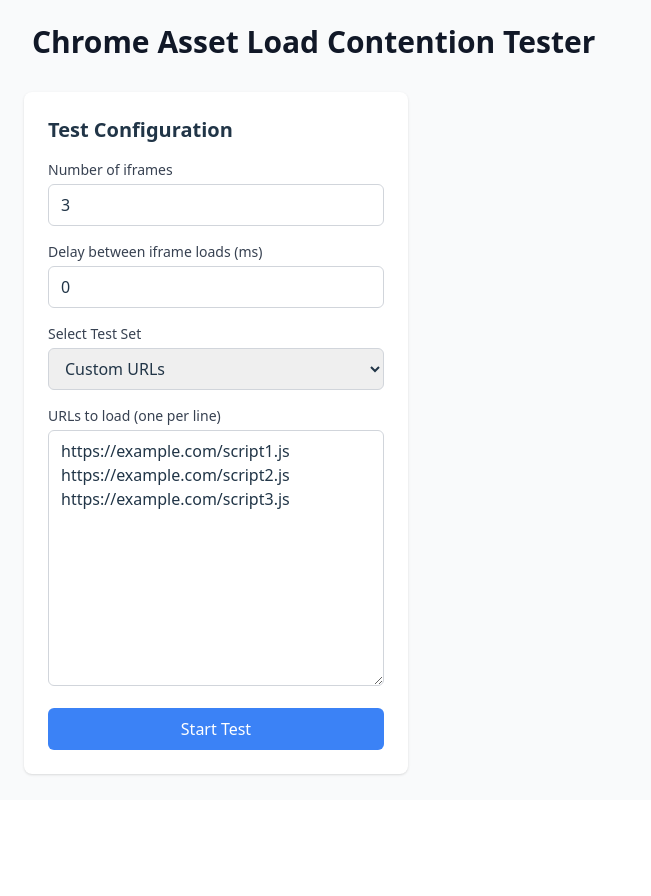
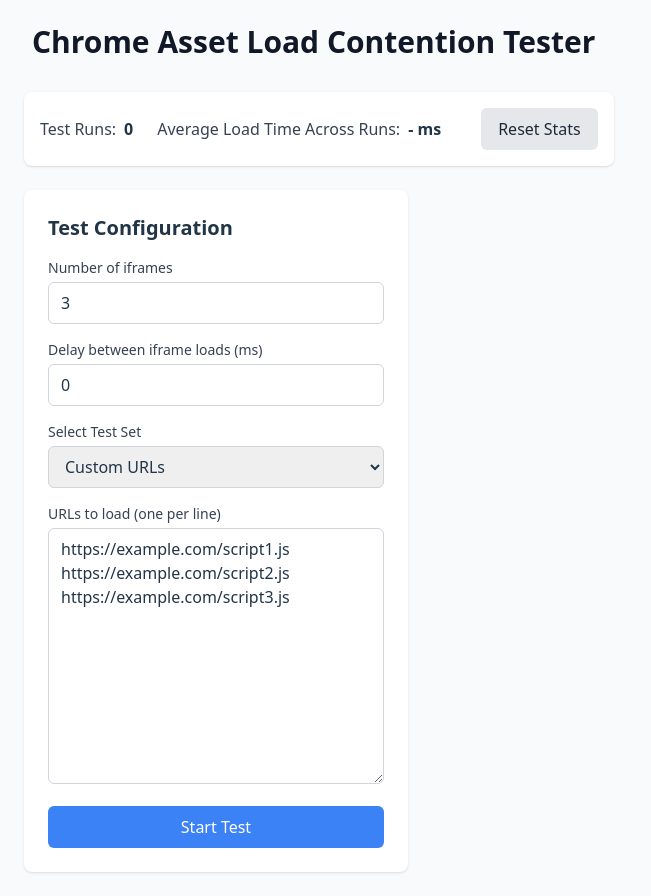
Before and after one commit to aaronhaines/load-tester, a React (Vite) app: page / in a window 1280 px wide. Shown: the whole page, without its empty margins (0-651 px from the left). Before the commit the page ends 800 px from the top, so only its background shows below. Built offline with nearby package versions, Linux system fonts and the light colour scheme; the HTML template or start-up script is replaced by a standard one.

Commit message:
Avg across test runs

```diff
--- a/src/App.tsx
+++ b/src/App.tsx
@@ -35,6 +35,9 @@ function App() {
   const [completedFrames, setCompletedFrames] = useState<number>(0);
   const [urlInput, setUrlInput] = useState(urlConfig.urls.join("\n"));
   const [selectedTestSet, setSelectedTestSet] = useState<string>("");
+  const [runStats, setRunStats] = useState<{ count: number; totalAvg: number }>(
+    { count: 0, totalAvg: 0 }
+  );
 
   useEffect(() => {
     // Initialize textarea with default URLs
@@ -92,13 +95,26 @@ function App() {
 
         if (iframeResults.length === config.iframeCount) {
           const endTime = performance.now();
-          setResults({
+          const newResults = {
             results: iframeResults,
             startTime,
             endTime,
             totalDuration: endTime - startTime,
+          };
+          setResults(newResults);
+          setIsRunning(false);
+          // Update runStats
+          setRunStats((prev) => {
+            const thisAvg =
+              iframeResults.reduce((acc, r) => acc + r.totalDuration, 0) /
+              iframeResults.length;
+            const newCount = prev.count + 1;
+            const newTotalAvg =
+              prev.count === 0
+                ? thisAvg
+                : (prev.totalAvg * prev.count + thisAvg) / newCount;
+            return { count: newCount, totalAvg: newTotalAvg };
           });
-          setIsRunning(false);
           window.removeEventListener("message", handleMessage);
         }
       }
@@ -131,6 +147,32 @@ function App() {
         <h1 className="text-3xl font-bold text-gray-900 mb-8 px-2">
           Chrome Asset Load Contention Tester
         </h1>
+
+        {/* Test Run Stats Display */}
+        <div className="mb-6 flex items-center gap-6">
+          <div className="bg-white rounded-lg shadow p-4 flex items-center gap-6">
+            <div>
+              <span className="text-gray-700 font-medium">Test Runs:</span>
+              <span className="ml-2 font-bold">{runStats.count}</span>
+            </div>
+            <div>
+              <span className="text-gray-700 font-medium">
+                Average Load Time Across Runs:
+              </span>
+              <span className="ml-2 font-bold">
+                {runStats.count > 0 ? runStats.totalAvg.toFixed(2) : "-"} ms
+              </span>
+            </div>
+            <button
+              className="btn btn-secondary ml-4"
+              onClick={() => setRunStats({ count: 0, totalAvg: 0 })}
+              disabled={isRunning}
+              title="Reset test run statistics"
+            >
+              Reset Stats
+            </button>
+          </div>
+        </div>
 
         <div className="flex flex-row w-full gap-6">
           {/* Left Column - Configuration */}
```
